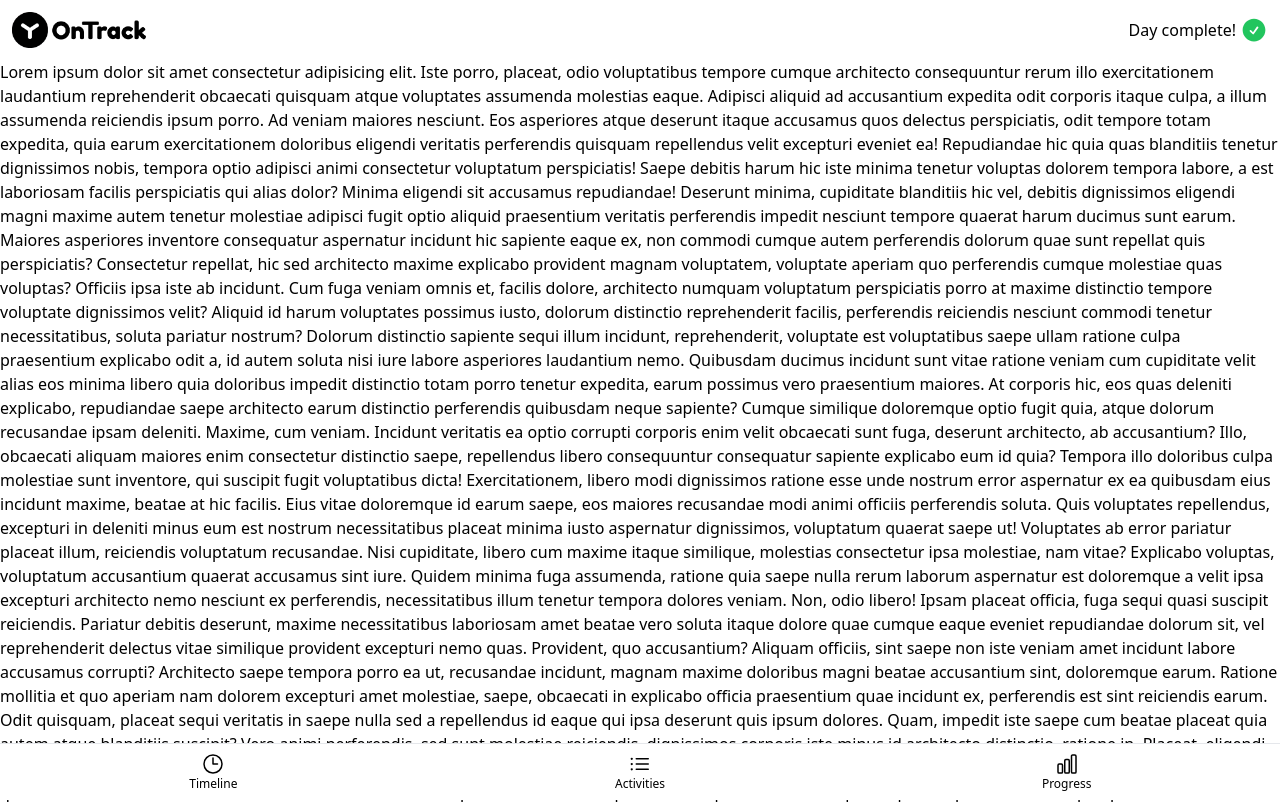
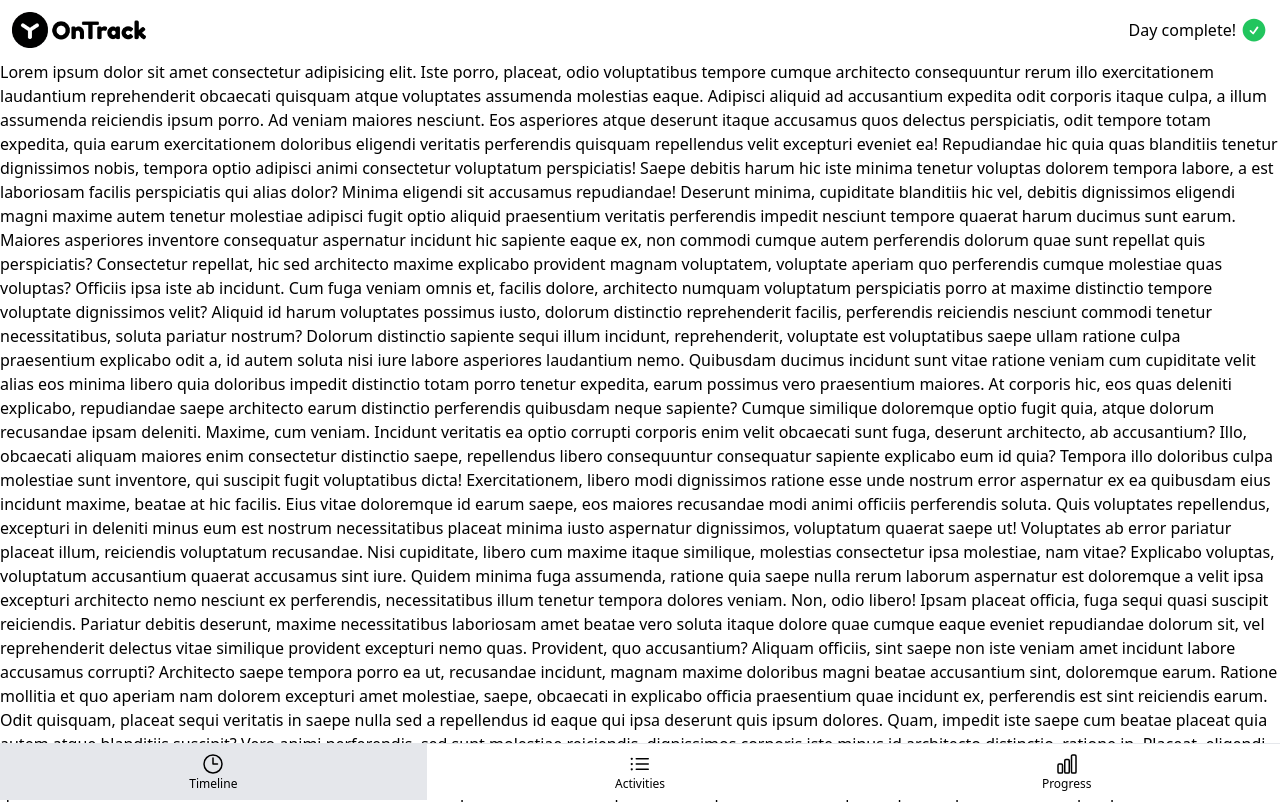
Before and after one commit to Maksym-Siroshtan/ontrack, a Vue app: page / in a window 1280 px wide. Shown: the top 804 px of the page. Built offline with nearby package versions, Linux system fonts and the light colour scheme.

Commit message:
Highlight active menu item

```diff
--- a/src/components/TheNav.vue
+++ b/src/components/TheNav.vue
@@ -1,4 +1,5 @@
 <script setup>
+import { ref } from 'vue'
 import { ClockIcon, ListBulletIcon, ChartBarIcon } from '@heroicons/vue/24/outline'
 import NavItems from './NavItems.vue'
 
@@ -7,12 +8,20 @@ const navItems = {
   activities: ListBulletIcon,
   progress: ChartBarIcon
 }
+
+const currentPage = ref('timeline')
 </script>
 
 <template>
   <nav class="sticky bottom-0 z-10 bg-white text-3xl">
     <ul class="flex items-center justify-around border-t">
-      <NavItems v-for="(icon, page) in navItems" :key="page" :href="`#${page}`">
+      <NavItems
+        v-for="(icon, page) in navItems"
+        :key="page"
+        :href="`#${page}`"
+        :class="{ 'bg-gray-200 pointer-events-none': page === currentPage }"
+        @click="currentPage = page"
+      >
         <component :is="icon" class="h-6 w-6" /> {{ page }}
       </NavItems>
     </ul>
```
